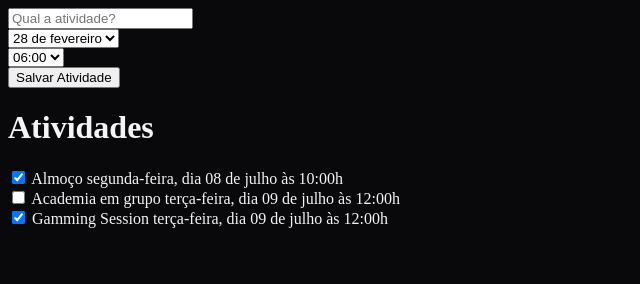
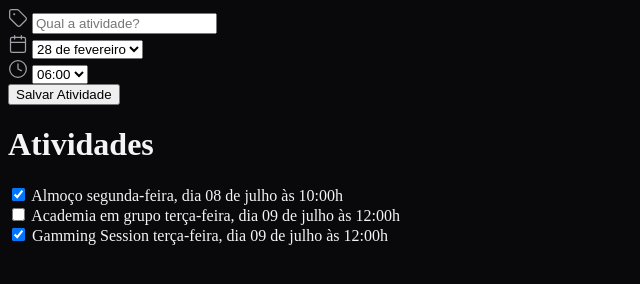
Before and after one commit to DanielNAlves/NLW-Journey-Planejador-de-viagem, a plain HTML site: page pages/index.html in a window 1280 px wide. Shown: the whole page, without its empty margins (0-640 px from the left). Drawn offline with nearby package versions, Linux system fonts and the light colour scheme.

Commit message:
ADICIONADO ICON SVG INDEX.HTML

```diff
--- a/pages/index.html
+++ b/pages/index.html
@@ -12,9 +12,33 @@
     <script>
       dayjs.locale("pt-br");
     </script>
+    <div id="app">
+      <form onsubmit="salvarAtividade(event)">
+        <div class="fields">
+          <div class="field-wrapper">
+            <svg
+              width="20"
+              height="20"
+              viewBox="0 0 20 20"
+              fill="none"
+              xmlns="http://www.w3.org/2000/svg"
+            >
+              <path
+                d="M10.4884 2.15499C10.1759 1.84241 9.75207 1.66675 9.31008 1.66666H3.33341C2.89139 1.66666 2.46746 1.84225 2.1549 2.15481C1.84234 2.46737 1.66675 2.8913 1.66675 3.33332V9.30999C1.66684 9.75198 1.8425 10.1758 2.15508 10.4883L9.40842 17.7417C9.78718 18.118 10.2995 18.3293 10.8334 18.3293C11.3674 18.3293 11.8797 18.118 12.2584 17.7417L17.7417 12.2583C18.1181 11.8796 18.3294 11.3673 18.3294 10.8333C18.3294 10.2994 18.1181 9.78708 17.7417 9.40832L10.4884 2.15499Z"
+                stroke="#A1A1AA"
+                stroke-width="1.25"
+                stroke-linecap="round"
+                stroke-linejoin="round"
+              />
+              <path
+                d="M6.25008 6.66666C6.4802 6.66666 6.66675 6.48011 6.66675 6.24999C6.66675 6.01987 6.4802 5.83332 6.25008 5.83332C6.01996 5.83332 5.83341 6.01987 5.83341 6.24999C5.83341 6.48011 6.01996 6.66666 6.25008 6.66666Z"
+                stroke="#A1A1AA"
+                stroke-width="1.25"
+                stroke-linecap="round"
+                stroke-linejoin="round"
+              />
+            </svg>
 
-    <form onsubmit="salvarAtividade(event)">
-      <div>
             <input
               type="text"
               placeholder="Qual a atividade?"
@@ -23,16 +47,50 @@
             />
           </div>
 
-      <div>
+          <div class="field-wrapper">
+            <svg
+              width="20"
+              height="20"
+              viewBox="0 0 20 20"
+              fill="none"
+              xmlns="http://www.w3.org/2000/svg"
+            >
+              <path
+                d="M6.66667 1.66666V4.99999M13.3333 1.66666V4.99999M2.5 8.33332H17.5M4.16667 3.33332H15.8333C16.7538 3.33332 17.5 4.07952 17.5 4.99999V16.6667C17.5 17.5871 16.7538 18.3333 15.8333 18.3333H4.16667C3.24619 18.3333 2.5 17.5871 2.5 16.6667V4.99999C2.5 4.07952 3.24619 3.33332 4.16667 3.33332Z"
+                stroke="#A1A1AA"
+                stroke-width="1.25"
+                stroke-linecap="round"
+                stroke-linejoin="round"
+              />
+            </svg>
+
             <select name="dia">
               <option value="2024-03-01">01 de Fevereiro</option>
             </select>
           </div>
-      <div>
+          <div class="field-wrapper">
+            <svg
+              width="20"
+              height="20"
+              viewBox="0 0 20 20"
+              fill="none"
+              xmlns="http://www.w3.org/2000/svg"
+            >
+              <path
+                d="M10.0001 4.99999V9.99999L13.3334 11.6667M18.3334 9.99999C18.3334 14.6024 14.6025 18.3333 10.0001 18.3333C5.39771 18.3333 1.66675 14.6024 1.66675 9.99999C1.66675 5.39762 5.39771 1.66666 10.0001 1.66666C14.6025 1.66666 18.3334 5.39762 18.3334 9.99999Z"
+                stroke="#A1A1AA"
+                stroke-width="1.25"
+                stroke-linecap="round"
+                stroke-linejoin="round"
+              />
+            </svg>
+
             <select name="hora">
               <option value="10:30">10:30</option>
             </select>
           </div>
+        </div>
+
         <button>Salvar Atividade</button>
       </form>
 
@@ -40,6 +98,7 @@
         <h1>Atividades</h1>
         <section></section>
       </main>
+    </div>
 
     <script src="/js/manipulation.js"></script>
   </body>
```
Lines whose indentation alone changed are shown as unchanged.
